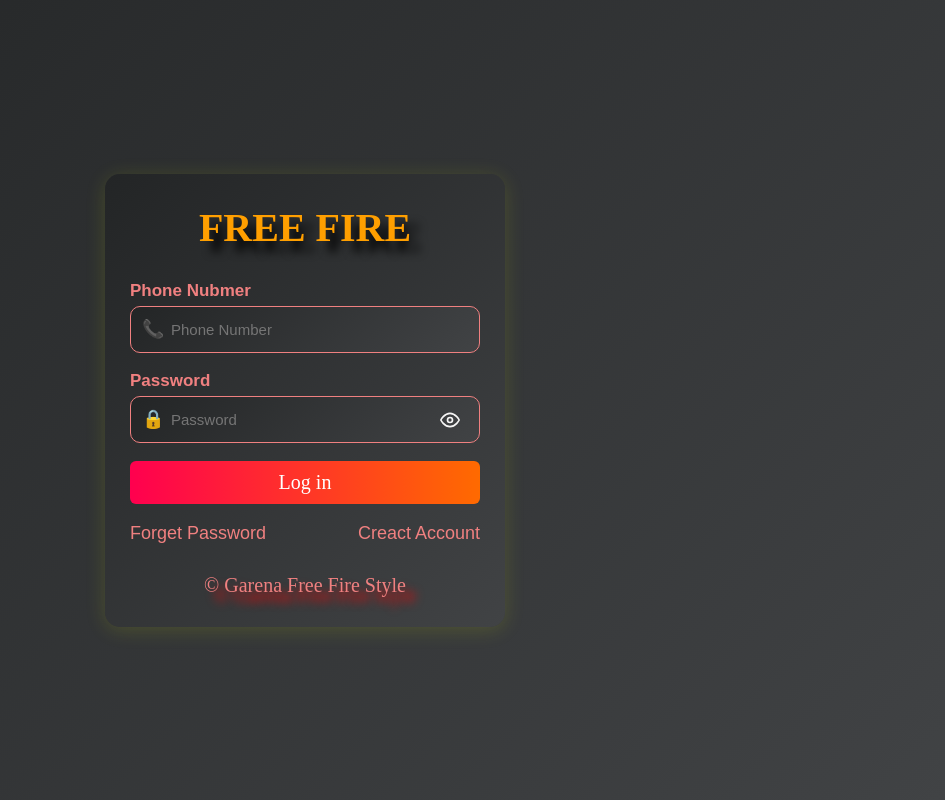
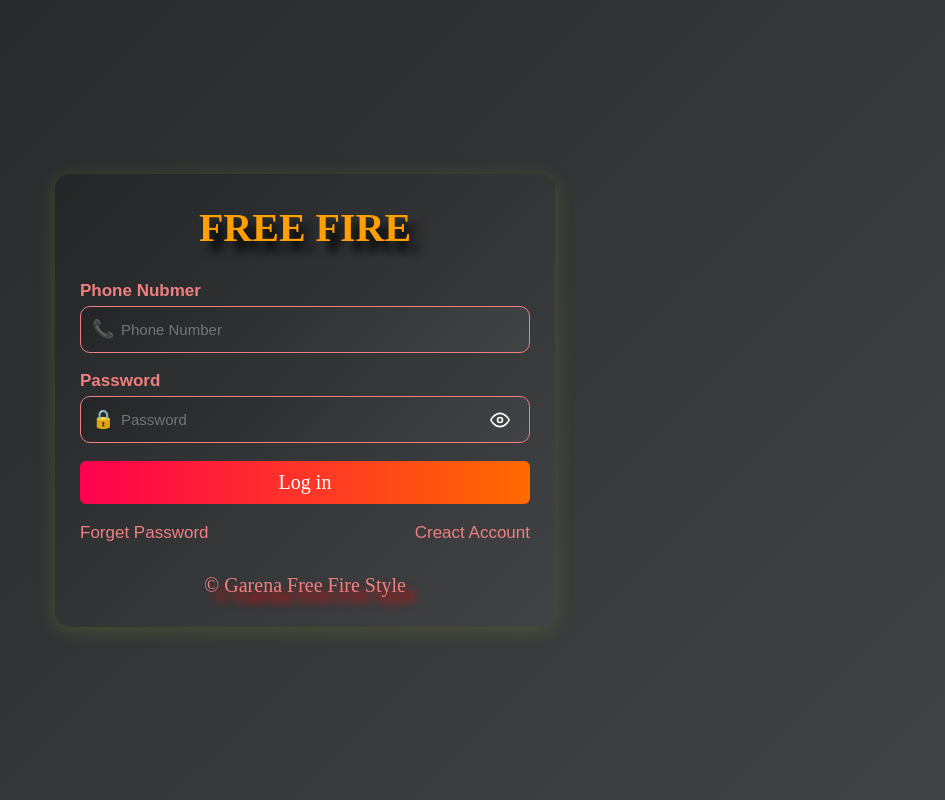
Before and after one commit to rohit8044/ff-project, a React app: page / in a window 1280 px wide. Shown: the whole page, without its empty margins (335-1280 px from the left). Built offline with nearby package versions, Linux system fonts and the light colour scheme; the HTML template or start-up script is replaced by a standard one.

Commit message:
Update Loginpage.css

```diff
--- a/src/Loginpage.css
+++ b/src/Loginpage.css
@@ -12,8 +12,8 @@
   background: linear-gradient(135deg, #232526, #414345);
 }
 .logindiv{
-  width: 90%;
-  max-width: 400px;
+  width: 97%;
+  max-width: 500px;
   padding: 30px 25px;
   border-radius: 15px;
   box-shadow: 0 3px 20px rgba(220, 243, 9, 0.15);
@@ -88,14 +88,14 @@
 }
 .logindiv .create{
     float: right;
-    font-size: 18px;
+    font-size: 17px;
     text-decoration: none;
      color: lightcoral;
     margin-top: 19px;
 }
 .logindiv .forget{
     float: left;
-    font-size: 18px;
+    font-size: 17px;
     text-decoration: none;
      color: lightcoral;
     margin-top: 19px;
```
